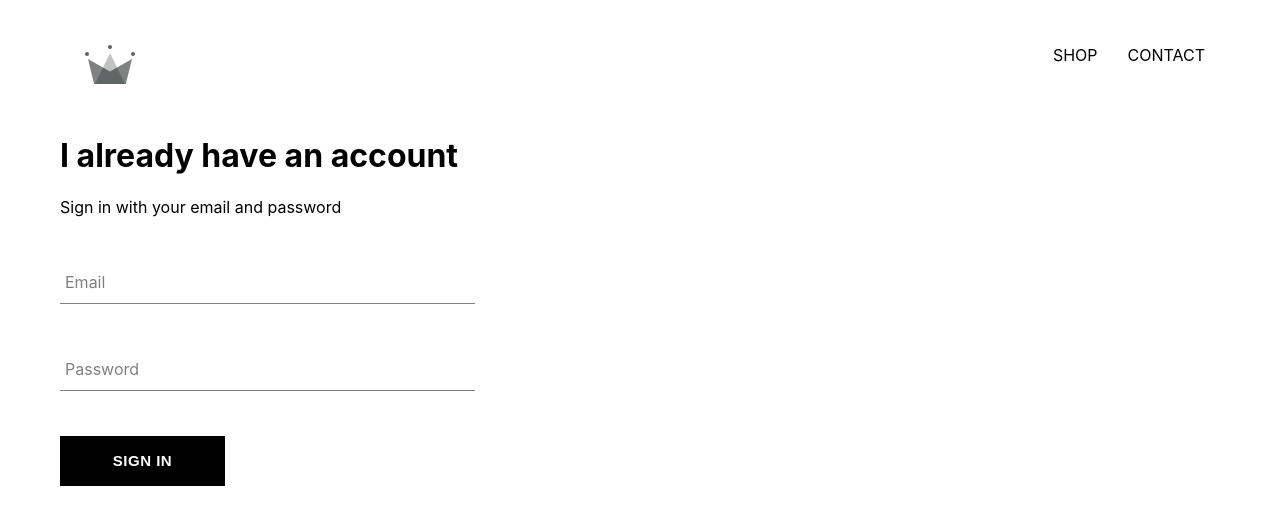
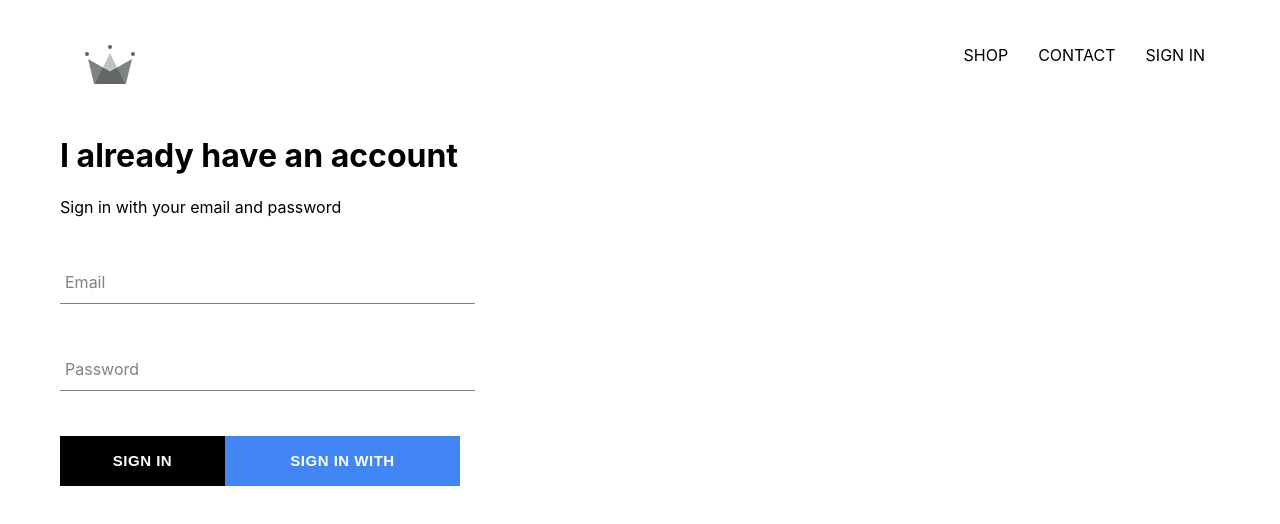
Before and after one commit to Himanshu44626748/crwn-clothing, a React (Create React App) app: page /signin in a window 1280 px wide. Shown: the top 524 px of the page. Built offline with nearby package versions, Linux system fonts and the light colour scheme; no server answers; the HTML template or start-up script is replaced by a standard one.

Commit message:
firebase and google authentication is added

```diff
--- a/package.json
+++ b/package.json
@@ -6,6 +6,7 @@
     "@testing-library/jest-dom": "^5.16.2",
     "@testing-library/react": "^12.1.3",
     "@testing-library/user-event": "^13.5.0",
+    "firebase": "^9.6.7",
     "react": "^17.0.2",
     "react-dom": "^17.0.2",
     "react-router-dom": "^5.2.0",
--- a/src/App.js
+++ b/src/App.js
@@ -1,16 +1,40 @@
-import React from 'react';
+import React, { Component } from 'react';
 import {BrowserRouter, Route, Switch}  from 'react-router-dom';
 import HomePage from './pages/homepage/Homepage.component';
 import ShopPage from './pages/shoppage/shop.component';
 import Header from './components/header/header.component';
 import SigninSignup from './pages/sign-in-sign-up/sign-in-sign-up.component';
+import { auth } from './firebase/firebase.utils';
 import './App.css';
 
-function App() {
+class App extends Component
+{
+  constructor(){
+    super();
+
+    this.state = {
+      currentUser: null
+    }
+  }
+
+  unSubscribeFromAuth = null
+
+  componentDidMount(){
+    this.unSubscribeFromAuth = auth.onAuthStateChanged(user => {
+      this.setState({currentUser: user});
+      console.log(user)
+    })
+  }
+
+  componentWillUnmount(){
+      this.unSubscribeFromAuth();
+  }
+
+  render(){
     return (
-    <BrowserRouter>
+      <BrowserRouter >
         <div>
-        <Header />
+          <Header currentUser={this.state.currentUser}/>
           <Switch>
             <Route exact path="/" component={HomePage}/>
             <Route exact path="/shop" component={ShopPage}/>
@@ -20,5 +44,6 @@
       </BrowserRouter>
     );
   }
+}
 
 export default App;
--- a/src/components/custom-button/custom-button.component.jsx
+++ b/src/components/custom-button/custom-button.component.jsx
@@ -1,8 +1,8 @@
 import React from "react";
 import './custom-button.style.scss';
 
-const CustomButton = ({children, ...otherProps}) => (
-    <button className="custom-button" {...otherProps}>
+const CustomButton = ({children, isGoogleSignIn, ...otherProps}) => (
+    <button className={`${isGoogleSignIn?'google-sign-in': ''} custom-button`} {...otherProps}>
         {children}
     </button>
 )
--- a/src/components/custom-button/custom-button.style.scss
+++ b/src/components/custom-button/custom-button.style.scss
@@ -18,4 +18,14 @@
       color: black;
       border: 1px solid black;
     }
+    &.google-sign-in{
+      color: white;
+      background-color: #4285f4;
+
+      &:hover{
+        background-color: white;
+        color: black;
+        border: 1px solid black;
+      }
+    }
   }
--- a/src/components/header/header.component.jsx
+++ b/src/components/header/header.component.jsx
@@ -2,8 +2,9 @@
 import './header.style.scss';
 import { Link } from "react-router-dom";
 import { ReactComponent as Logo } from '../../assets/crown.svg';
+import { auth } from "../../firebase/firebase.utils";
 
-const Header = () => (
+const Header = ({currentUser}) => (
     <div className="header">
         <Link className="logo-container" to={'/'}>
             <Logo className="logo" />
@@ -11,6 +12,13 @@
         <div className="options">
             <Link to={'/shop'} className="option">SHOP</Link>
             <Link to={'/shop'} className="option">CONTACT</Link>
+            {
+                currentUser? (
+                    <div className="option" onClick={() => auth.signOut()}>SIGN OUT</div>
+                ):(
+                    <Link className="option" to={'/signin'}>SIGN IN</Link>
+                )
+            }
         </div>
 
     </div>
--- a/src/components/header/header.style.scss
+++ b/src/components/header/header.style.scss
@@ -22,6 +22,7 @@
         padding: 10px 15px;
         text-decoration: none;
         color: black;
+        cursor: pointer;
       }
     }
   }
--- a/src/components/sign-in/sign-in.component.jsx
+++ b/src/components/sign-in/sign-in.component.jsx
@@ -2,7 +2,7 @@
 import FormInput from "../form-input/form-input.component";
 import CustomButton from "../custom-button/custom-button.component";
 import './sign-in.style.scss';
-//Hello
+import {signInWithGoogle} from '../../firebase/firebase.utils';
 
 class SignIn extends Component
 {
@@ -51,7 +51,10 @@
                         required
                     />
 
-                    <CustomButton type='submit'>Sign In</CustomButton>
+                    <div className="buttons">
+                        <CustomButton type='submit'>Sign In</CustomButton>
+                        <CustomButton onClick={signInWithGoogle} isGoogleSignIn>Sign in with Google</CustomButton>
+                    </div>
                 </form>
             </div>
         )
--- a/src/components/sign-in/sign-in.style.scss
+++ b/src/components/sign-in/sign-in.style.scss
@@ -3,3 +3,7 @@
     display: flex;
     flex-direction: column;
 }
+.buttons{
+    display: flex;
+    justify-content: space-between;
+}
--- /dev/null
+++ b/src/firebase/firebase.utils.js
@@ -0,0 +1,24 @@
+import firebase from 'firebase/compat/app';
+import 'firebase/compat/firestore';
+import 'firebase/compat/auth';
+
+const config = {
+    apiKey: "AIzaSyCZEWbi4-TWPHY6GRKmA_KDp2cZd4YOhbY",
+    authDomain: "crwn-clothing-db-bfb23.firebaseapp.com",
+    projectId: "crwn-clothing-db-bfb23",
+    storageBucket: "crwn-clothing-db-bfb23.appspot.com",
+    messagingSenderId: "47062539974",
+    appId: "1:47062539974:web:f8865271175bffbf8f81c7",
+    measurementId: "G-GP3VEMQGK8"
+}
+
+firebase.initializeApp(config);
+
+export const auth = firebase.auth();
+export const firestore = firebase.firestore();
+
+const provider = new firebase.auth.GoogleAuthProvider();
+provider.setCustomParameters({prompt: 'select_account'});
+export const signInWithGoogle = () => auth.signInWithPopup(provider);
+
+export default firebase;
```
Also changed, not shown: 1 other file (tests, documents, lock files or other folders). Lines whose indentation alone changed are shown as unchanged.
